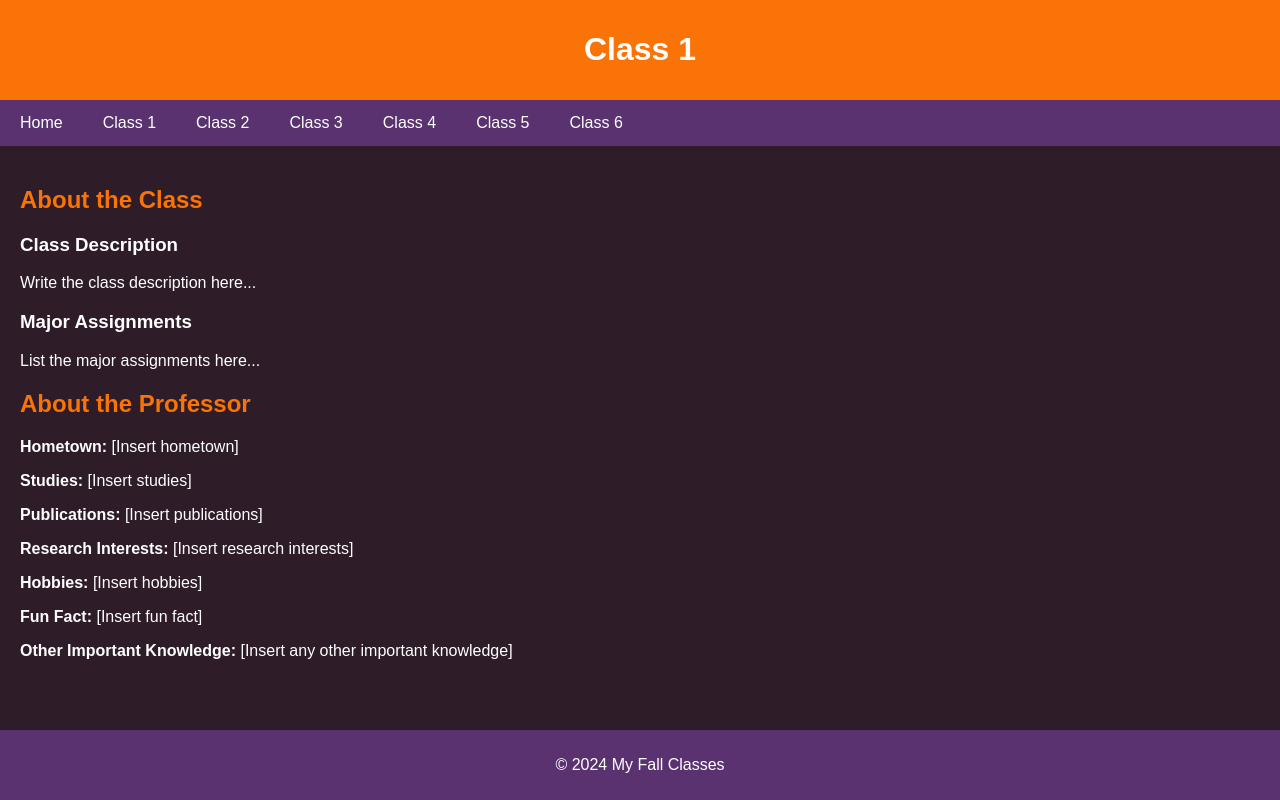
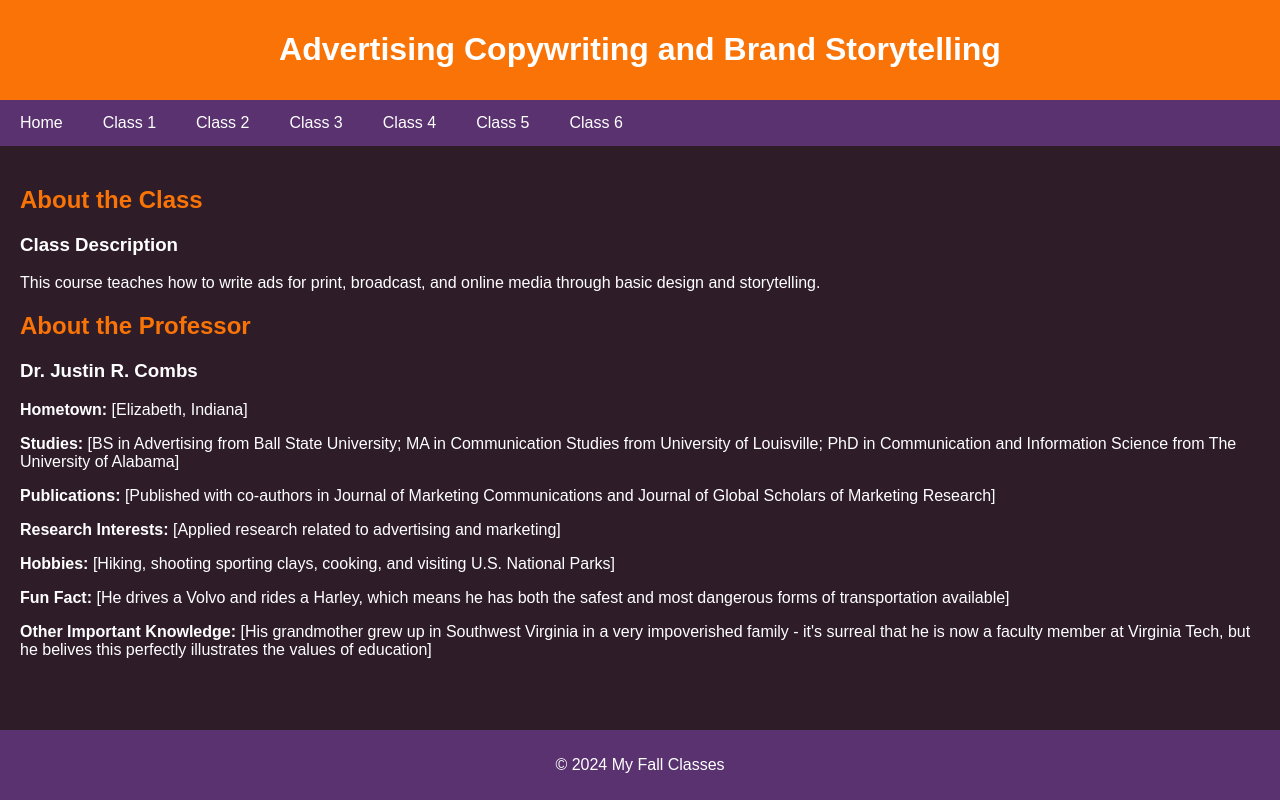
Before and after one commit to Elizabethgill/myfallsemester, a plain HTML site: page fall_classes_website/class1.html in a window 1280 px wide. Drawn offline with Linux system fonts and the light colour scheme.

Commit message:
Update class1.html
Updated class 1 to Advertising Copywriting and Brand Storytelling

```diff
--- a/fall_classes_website/class1.html
+++ b/fall_classes_website/class1.html
@@ -4,7 +4,7 @@
 <head>
     <meta charset="UTF-8">
     <meta name="viewport" content="width=device-width, initial-scale=1.0">
-    <title>Class 1</title>
+    <title>Advertising Copywriting and Brand Storytelling</title>
     <style>
         body {
             font-family: Arial, sans-serif;
@@ -53,7 +53,7 @@
 <body>
 
 <header>
-    <h1>Class 1</h1>
+    <h1>Advertising Copywriting and Brand Storytelling</h1>
 </header>
 
 <nav>
@@ -70,20 +70,19 @@
     <section class="about-class">
         <h2>About the Class</h2>
         <h3>Class Description</h3>
-        <p>Write the class description here...</p>
-        <h3>Major Assignments</h3>
-        <p>List the major assignments here...</p>
+        <p>This course teaches how to write ads for print, broadcast, and online media through basic design and storytelling.</p>
     </section>
 
     <section class="about-professor">
         <h2>About the Professor</h2>
-        <p><strong>Hometown:</strong> [Insert hometown]</p>
-        <p><strong>Studies:</strong> [Insert studies]</p>
-        <p><strong>Publications:</strong> [Insert publications]</p>
-        <p><strong>Research Interests:</strong> [Insert research interests]</p>
-        <p><strong>Hobbies:</strong> [Insert hobbies]</p>
-        <p><strong>Fun Fact:</strong> [Insert fun fact]</p>
-        <p><strong>Other Important Knowledge:</strong> [Insert any other important knowledge]</p>
+        <h3> Dr. Justin R. Combs </h3>
+        <p><strong>Hometown:</strong> [Elizabeth, Indiana]</p>
+        <p><strong>Studies:</strong> [BS in Advertising from Ball State University; MA in Communication Studies from University of Louisville; PhD in Communication and Information Science from The University of Alabama]</p>
+        <p><strong>Publications:</strong> [Published with co-authors in Journal of Marketing Communications and Journal of Global Scholars of Marketing Research]</p>
+        <p><strong>Research Interests:</strong> [Applied research related to advertising and marketing]</p>
+        <p><strong>Hobbies:</strong> [Hiking, shooting sporting clays, cooking, and visiting U.S. National Parks]</p>
+        <p><strong>Fun Fact:</strong> [He drives a Volvo and rides a Harley, which means he has both the safest and most dangerous forms of transportation available]</p>
+        <p><strong>Other Important Knowledge:</strong> [His grandmother grew up in Southwest Virginia in a very impoverished family - it's surreal that he is now a faculty member at Virginia Tech, but he belives this perfectly illustrates the values of education]</p>
     </section>
 </div>
 
```
